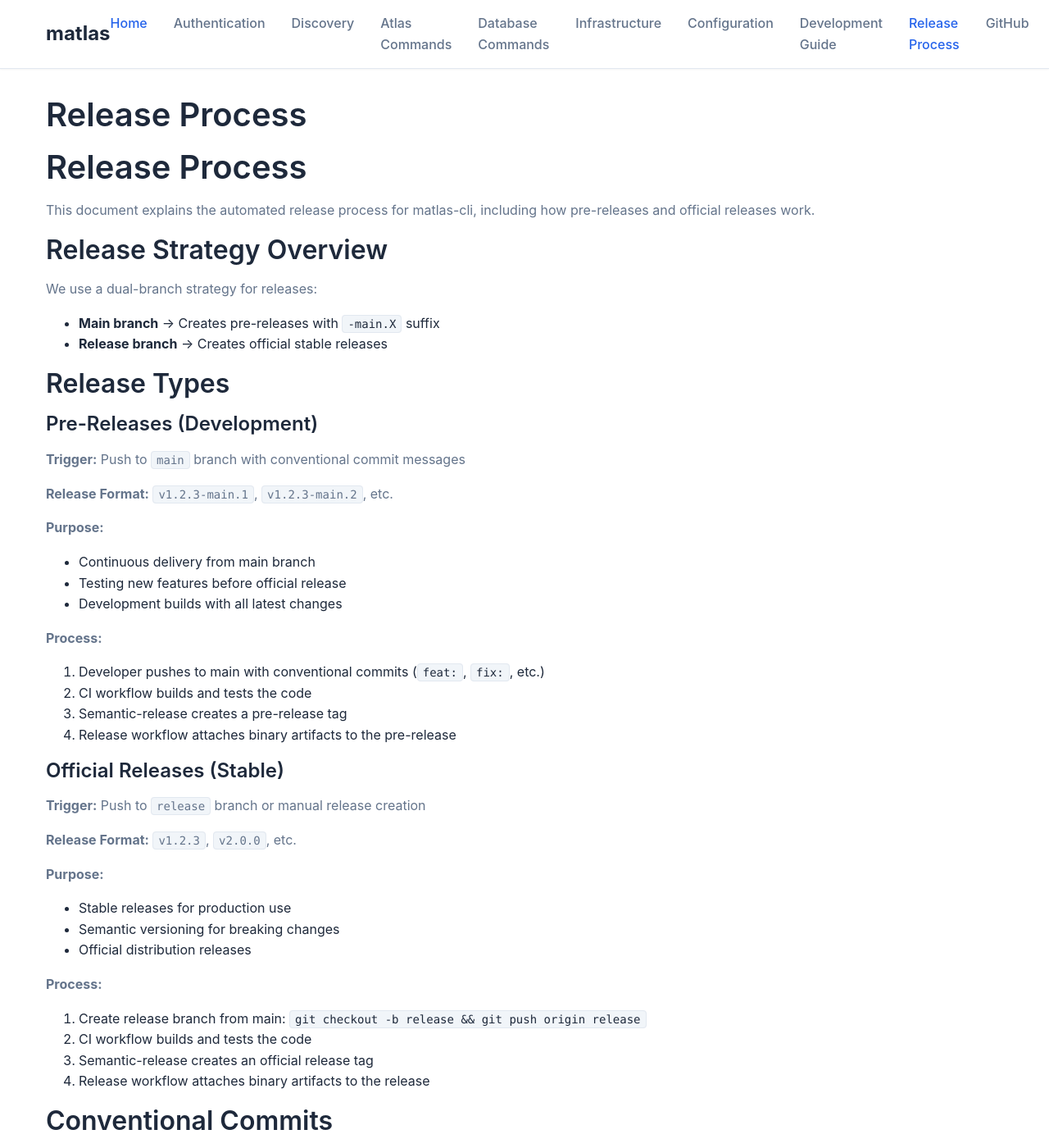
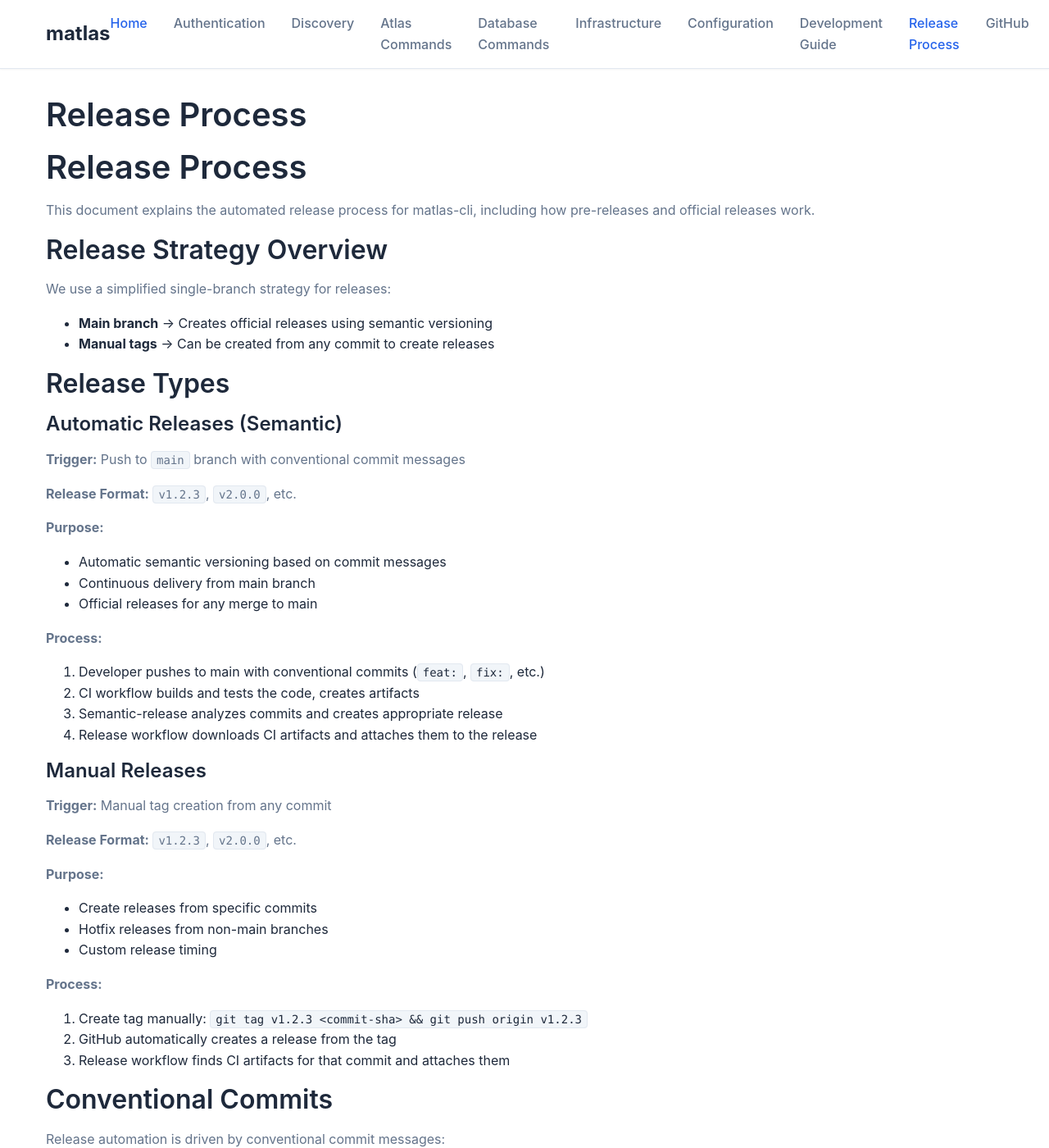
Before and after one commit to teabranch/matlas-cli, a Jekyll site: the page built from docs/release-process.md, in a window 1280 px wide and 1400 px high. Shown: the whole window at 82% size. Built offline with Jekyll 4.4.1, drawn with Linux system fonts in a browser that asks for light colours; nearby versions of some CDN libraries; some of the changed text lies outside the part shown.

Commit message:
fix: release workflow

````diff
--- a/docs/release-process.md
+++ b/docs/release-process.md
@@ -10,46 +10,45 @@ This document explains the automated release process for matlas-cli, including h
 
 ## Release Strategy Overview
 
-We use a dual-branch strategy for releases:
+We use a simplified single-branch strategy for releases:
 
-- **Main branch** → Creates pre-releases with `-main.X` suffix
-- **Release branch** → Creates official stable releases
+- **Main branch** → Creates official releases using semantic versioning
+- **Manual tags** → Can be created from any commit to create releases
 
 ## Release Types
 
-### Pre-Releases (Development)
+### Automatic Releases (Semantic)
 
 **Trigger:** Push to `main` branch with conventional commit messages
-
-**Release Format:** `v1.2.3-main.1`, `v1.2.3-main.2`, etc.
-
-**Purpose:**
-- Continuous delivery from main branch
-- Testing new features before official release
-- Development builds with all latest changes
-
-**Process:**
-1. Developer pushes to main with conventional commits (`feat:`, `fix:`, etc.)
-2. CI workflow builds and tests the code
-3. Semantic-release creates a pre-release tag
-4. Release workflow attaches binary artifacts to the pre-release
-
-### Official Releases (Stable)
-
-**Trigger:** Push to `release` branch or manual release creation
 
 **Release Format:** `v1.2.3`, `v2.0.0`, etc.
 
 **Purpose:**
-- Stable releases for production use
-- Semantic versioning for breaking changes
-- Official distribution releases
+- Automatic semantic versioning based on commit messages
+- Continuous delivery from main branch
+- Official releases for any merge to main
 
 **Process:**
-1. Create release branch from main: `git checkout -b release && git push origin release`
-2. CI workflow builds and tests the code
-3. Semantic-release creates an official release tag
-4. Release workflow attaches binary artifacts to the release
+1. Developer pushes to main with conventional commits (`feat:`, `fix:`, etc.)
+2. CI workflow builds and tests the code, creates artifacts
+3. Semantic-release analyzes commits and creates appropriate release
+4. Release workflow downloads CI artifacts and attaches them to the release
+
+### Manual Releases
+
+**Trigger:** Manual tag creation from any commit
+
+**Release Format:** `v1.2.3`, `v2.0.0`, etc.
+
+**Purpose:**
+- Create releases from specific commits
+- Hotfix releases from non-main branches
+- Custom release timing
+
+**Process:**
+1. Create tag manually: `git tag v1.2.3 <commit-sha> && git push origin v1.2.3`
+2. GitHub automatically creates a release from the tag
+3. Release workflow finds CI artifacts for that commit and attaches them
 
 ## Conventional Commits
 
@@ -85,7 +84,7 @@ Release automation is driven by conventional commit messages:
 
 ## How to Create Releases
 
-### Development Pre-Release
+### Automatic Release (Recommended)
 ```bash
 # Just push to main with conventional commits
 git checkout main
@@ -93,17 +92,20 @@ git add .
 git commit -m "feat: add new feature"
 git push origin main
 
-# This automatically creates: v1.2.3-main.1
+# This automatically creates: v1.2.3 (based on semantic analysis)
 ```
 
-### Official Release
+### Manual Release
 ```bash
-# Option 1: Create release branch
-git checkout main
-git checkout -b release
-git push origin release  # This creates official release v1.2.3
+# Option 1: Create tag from current commit
+git tag v1.2.3
+git push origin v1.2.3
 
-# Option 2: Manual release via GitHub UI
+# Option 2: Create tag from specific commit
+git tag v1.2.3 abc1234
+git push origin v1.2.3
+
+# Option 3: Manual release via GitHub UI
 # Go to GitHub → Releases → "Create a new release"
 # Choose a tag version following semantic versioning
 ```
@@ -116,26 +118,25 @@ Each release includes:
 - **Windows** (AMD64): `.zip` files
 - **Checksums**: `checksums.txt` with SHA256 hashes
 
-## Release Branch Management
+## Release Management Tips
 
-### Creating a Release Branch
+### Creating a Release from Specific Commit
 ```bash
-# From main branch (ensure it's up to date)
-git checkout main
-git pull origin main
+# Find the commit you want to release
+git log --oneline -10
 
-# Create and push release branch
-git checkout -b release
-git push origin release
+# Create a tag from that commit
+git tag v1.2.3 abc1234
+git push origin v1.2.3
 ```
 
-### Cleanup After Release
+### Listing Existing Releases
 ```bash
-# Delete local release branch
-git branch -d release
+# List all tags/releases
+git tag -l
 
-# Delete remote release branch (optional)
-git push origin --delete release
+# List tags with commit info
+git tag -l --format='%(refname:short) %(objectname:short) %(contents:subject)'
 ```
 
 ## Troubleshooting
@@ -146,14 +147,15 @@ git push origin --delete release
 - Check GitHub Actions logs for semantic-release workflow
 
 ### Missing Binary Assets
-- Verify CI workflow completed successfully
+- Verify CI workflow completed successfully for the commit
 - Check that release workflow found and downloaded CI artifacts
 - Review release workflow logs for artifact download errors
+- Ensure the commit had a successful CI run before creating the release
 
-### Pre-release vs Official Release
-- Pre-releases are created from `main` branch pushes
-- Official releases require `release` branch or manual tag creation
-- Check which branch the commit was pushed to
+### Manual Tag Releases
+- Manual tags work from any commit that had a successful CI run
+- Release workflow will find and download artifacts from the CI run for that commit
+- If CI didn't run for a commit, artifacts won't be available
 
 ## Manual Override
 
@@ -174,4 +176,4 @@ We follow [Semantic Versioning](https://semver.org/):
 - **MINOR**: New features that are backward compatible
 - **PATCH**: Bug fixes and small improvements
 
-Pre-releases append `-main.X` to indicate development builds.
+Versions are automatically determined by semantic-release based on conventional commit messages.
````
Also changed, not shown: tracking/infrastructure.md (+41 -0 lines), .github/workflows/ci.yml, .github/workflows/release.yml, .github/workflows/semantic-release.yml, .releaserc.json, CHANGELOG.md.
